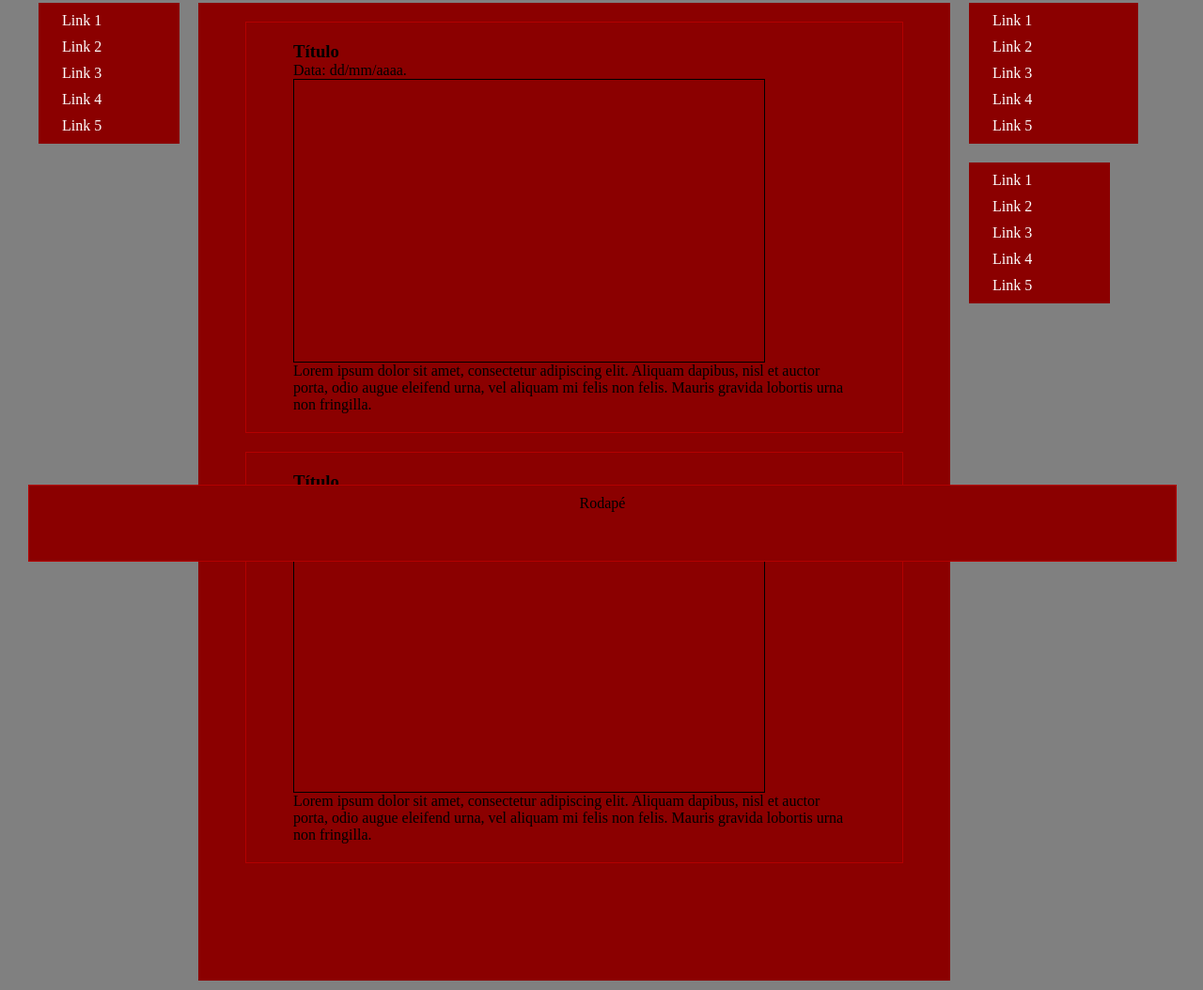
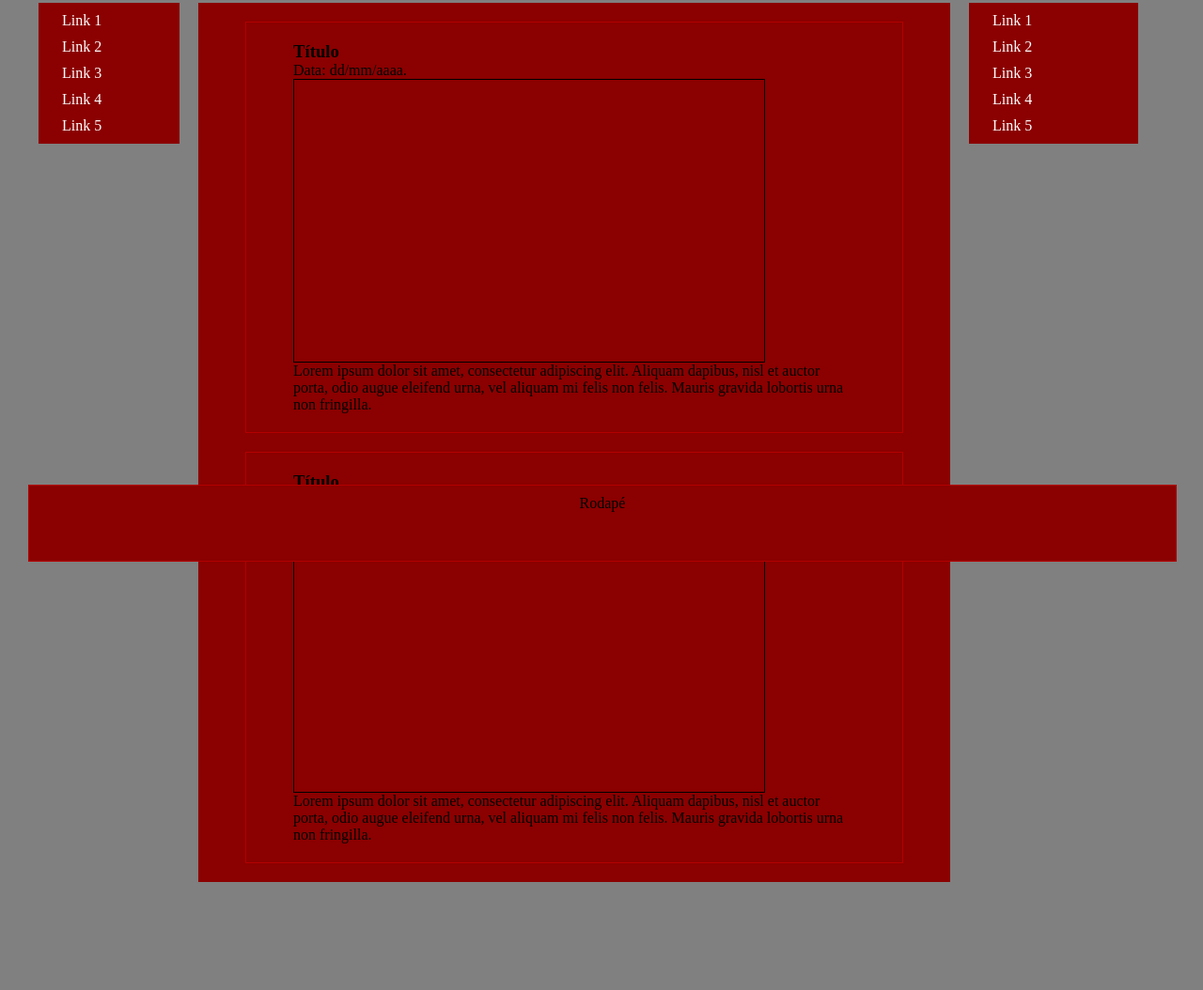
Before and after one commit to AlexandreMFilho/EstudoGrafico, a plain HTML site: page index.html in a window 1280 px wide. Shown: the part 98-1152 px from the top of the page at 94% size. After the commit the page ends 1047 px from the top, so only its background shows below. Drawn offline with Linux system fonts and the light colour scheme.

Commit message:
Correção na classe rodape do css

```diff
--- a/index.html
+++ b/index.html
@@ -58,16 +58,6 @@
 			</div>
 		</div>
 
-		<div class="barra_e">
-			<div class="links">
-				<a href="">Link 1</a>
-				<a href="">Link 2</a>
-				<a href="">Link 3</a>
-				<a href="">Link 4</a>
-				<a href="">Link 5</a>
-			</div>
-		</div>
-
 	</div>
 
 	<div class="clear"></div>
--- a/style.css
+++ b/style.css
@@ -103,7 +103,7 @@ body, #cabecalho, #rodape{
 	text-align: center;
 	padding: 10px;
 }
-.rodap{
+.rodape{
 	/*border: 1px solid black;*/
 	height: 60px;
 	width: 100px;
```
